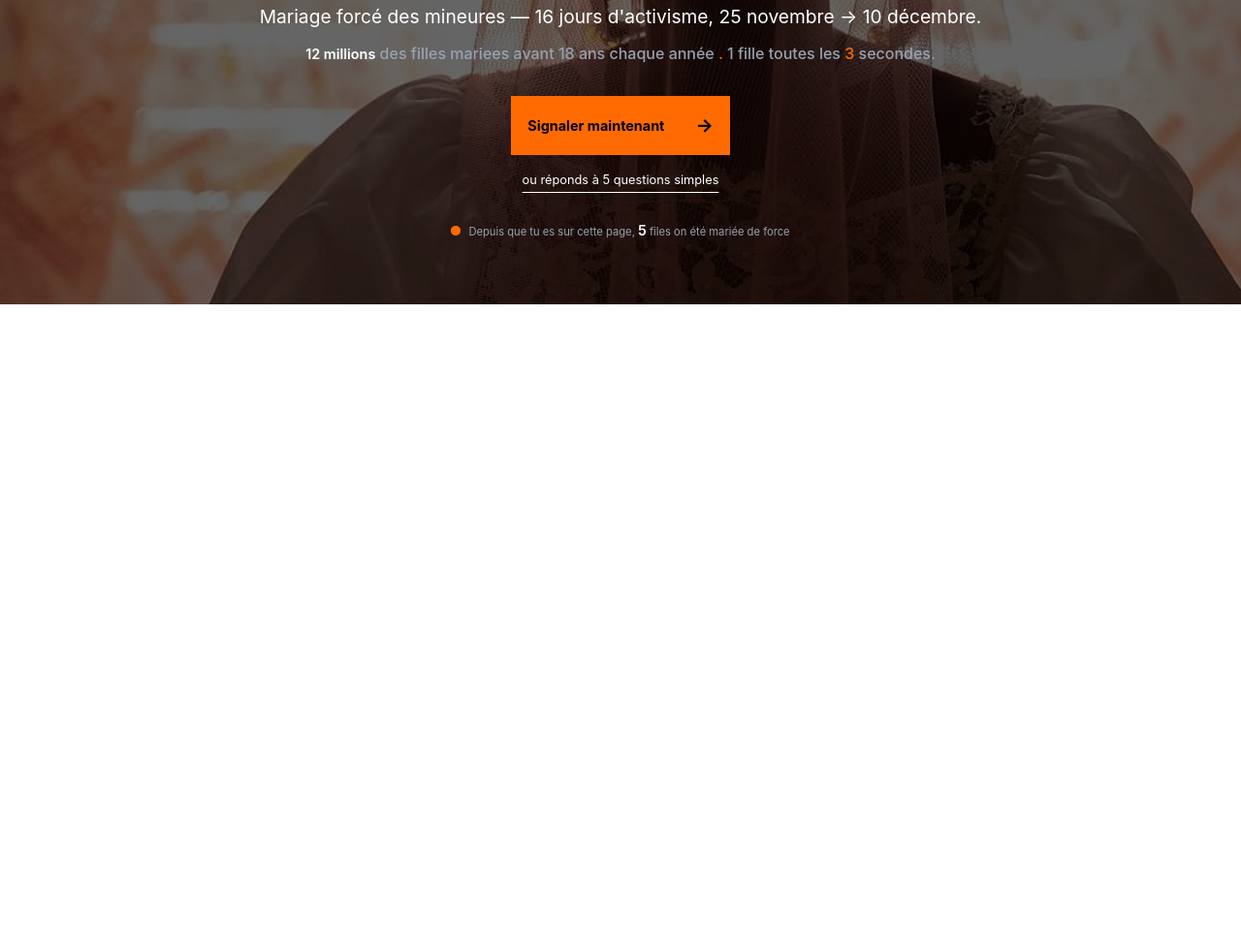
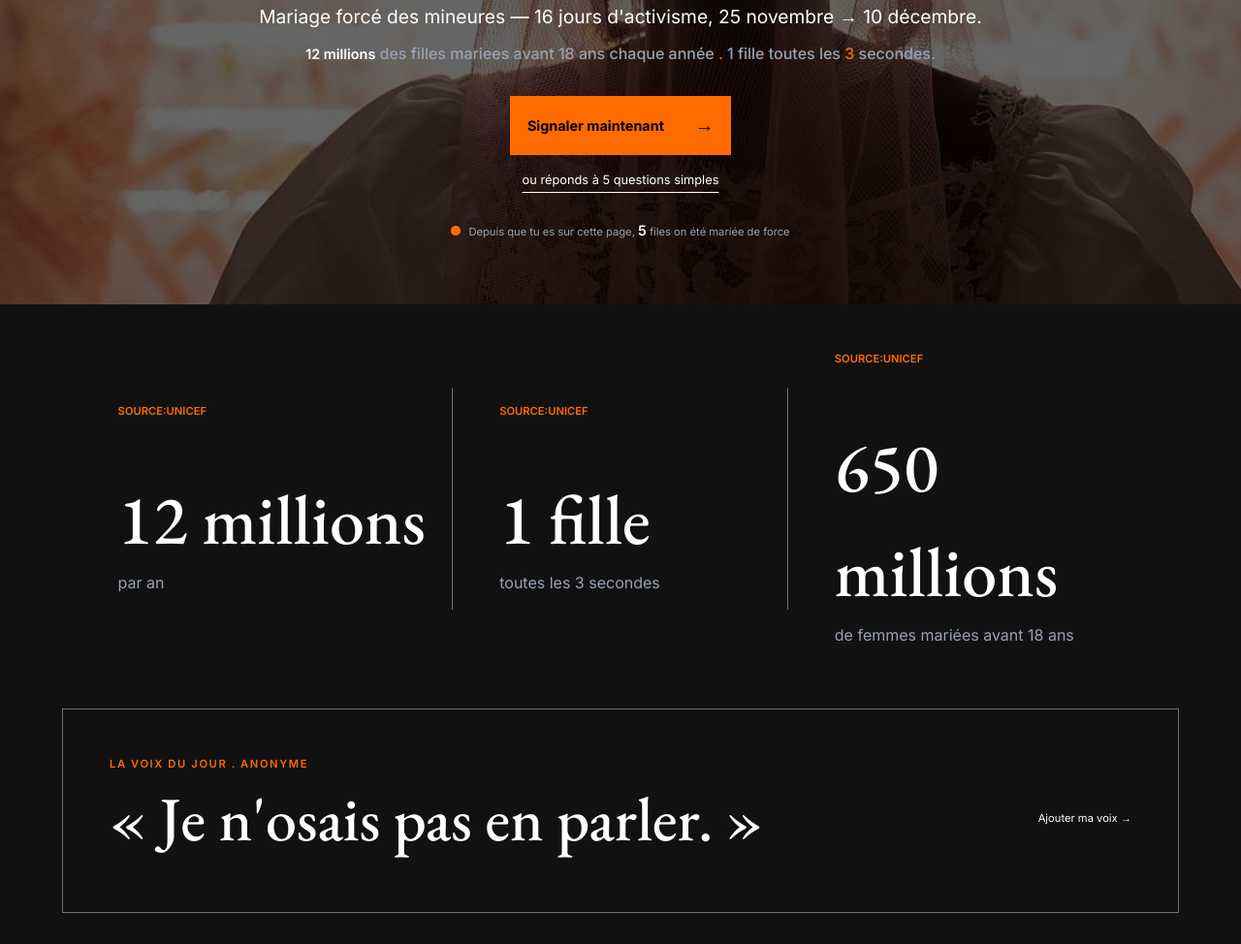
Before and after one commit to ChroquiMohammed/Mohammed_Chroqui_Final_Project, a website: page index.html in a window 1280 px wide. Shown: the part 486-1460 px from the top of the page at 97% size. Before the commit the page ends 800 px from the top, so only its background shows below. Drawn offline with nearby package versions, Linux system fonts and the light colour scheme; a web font is replaced by a local one.

Commit message:
section two from acceuil page with responsive

```diff
--- a/index.html
+++ b/index.html
@@ -8,7 +8,7 @@
     <title>Accueil</title>
 </head>
 <body>
-    <header class="bg-black z-50 opacity-[0.8]  py-[1.5rem] px-[4rem]  fixed w-full max-md:px-[0rem] max-md:gap-[2rem] max-md:flex max-md:flex-col max-md:pb-0   ">
+    <header class="bg-black z-50 opacity-[0.8]  py-[1rem] px-[4rem]  fixed w-full max-md:px-[0rem] max-md:gap-[2rem] max-md:flex max-md:flex-col max-md:pb-0   ">
         <div class="flex items-center justify-between px-[1rem]">
         <img src="./public/images/logo_sawti.webp" alt="" class="w-[7%] max-md:w-[23%]">
         <nav class="text-white flex items-center gap-[3rem] text-[0.8rem] font-medium  max-md:hidden">
@@ -38,7 +38,7 @@
         <section class="bg-[url('/public/images/hero_section_bg.webp')]  w-full h-[100vh] bg-cover relative">
             <div class="absolute bg-black w-full h-full opacity-[0.6]"></div>
             <!-- contenue for hero section -->
-            <div class="absolute flex flex-col items-center justify-center h-full w-full gap-[2rem] pt-[5rem] max-md:px-[2rem] ">
+            <div class="absolute flex flex-col items-center justify-center h-full w-full gap-[2rem] pt-[5rem] max-md:px-[2rem]  ">
                 <h1 class="font-display uppercase text-white text-[8rem] w-[50%] text-center leading-[6.5rem] max-md:text-[5rem] max-md:w-[95%] max-md:leading-[4rem]">on a dit oui a sa place.</h1>
                 <div class="text-center flex flex-col gap-[0.7rem]">
                 <p class="text-white text-[1.2rem] max-md:text-[1rem]">Mariage forcé des mineures — 16 jours d'activisme, 25 novembre → 10 décembre.</p>
@@ -62,7 +62,38 @@
         </section>
 
         <!-- secon section -->
-         <section></section>
+         <section class="bg-[#111111] px-[4rem] py-[2rem]   flex flex-col gap-[3rem] justify-center  max-md:px-[2rem]  ">
+            <div class="flex w-full justify-center items-center max-md:flex-col max-md:border-r max-md:border-gray-500 ">
+            <div class="flex flex-col gap-[3rem] w-[30%] max-md:w-full  py-[1rem] max-md:py-[3rem]  max-md:px-[1rem]  underline-hover lg:border-r border-gray-500 max-md:border-b max-md:border-gray-500 ">
+                <p class="text-alpha uppercase text-[0.7rem] font-semibold  ">source:unicef</p>
+                <div>
+                    <h2 class="font-stat text-white text-[4.5rem]">12 millions</h2>
+                    <p class="text-gray-400 font-lighter">par an</p>
+                </div>
+            </div>
+            <div class="flex flex-col gap-[3rem] w-[30%] max-md:w-full py-[1rem] max-md:py-[3rem] px-[3rem] max-md:px-[1rem] underline-hover lg:border-r border-gray-500  max-md:border-b max-md:border-gray-500">
+                <p class="text-alpha uppercase text-[0.7rem] font-semibold  ">source:unicef</p>
+                <div>
+                    <h2 class="font-stat text-white text-[4.5rem]">1 fille</h2>
+                    <p class="text-gray-400 font-lighter">toutes les 3 secondes</p>
+                </div>
+            </div>
+            <div class="flex flex-col gap-[3rem] w-[30%] max-md:w-full py-[1rem] max-md:py-[3rem] pl-[3rem] max-md:px-[1rem] underline-hover  ">
+                <p class="text-alpha uppercase text-[0.7rem] font-semibold  ">source:unicef</p>
+                <div>
+                    <h2 class="font-stat text-white text-[4.5rem]">650 millions</h2>
+                    <p class="text-gray-400 font-lighter">de femmes mariées avant 18 ans</p>
+                </div>
+            </div>
+            </div>
+            <div class="flex flex-col border border-gray-500 p-[3rem]">
+                <p class="text-[0.7rem] text-alpha tracking-[0.1rem] font-semibold">LA VOIX DU JOUR . ANONYME</p>
+                <div class="flex items-center justify-between max-md:flex-col max-md:justify-start max-md:items-start max-md:gap-[1rem]">
+                    <p class="text-[4rem] max-md:text-[2rem] text-white font-stat ">« Je n'osais pas en parler. »</p>
+                    <a href="" class="text-white hover:text-alpha transition-[1s] text-[0.7rem] max-md:text-start">Ajouter ma voix →</a>
+                </div>
+            </div>
+         </section>
     </main>
 
 
--- a/public/css/input.css
+++ b/public/css/input.css
@@ -1,9 +1,13 @@
+
+@import url('https://fonts.googleapis.com/css2?family=Inter:wght@400;500;600;700&family=Playfair+Display:ital,wght@0,400;0,600;0,700;0,800;1,400;1,500;1,600&display=swap');
+@import url('https://fonts.googleapis.com/css2?family=EB+Garamond:wght@500;600;700&family=Inter:wght@400;500;600;700&family=Playfair+Display:ital,wght@0,400;0,600;0,700;0,800;1,400;1,500;1,600&display=swap');
 @import "tailwindcss";
-@import url('https://fonts.googleapis.com/css2?family=Inter:wght@400;500;600;700&family=Playfair+Display:ital,wght@0,400;0,600;0,700;0,800;1,400;1,500;1,600&display=swap');
 
 @theme {
     --font-display: "Playfair Display", Georgia, serif;
     --font-sans: "Inter", system-ui, sans-serif;
+      --font-stat: "EB Garamond", Georgia, serif;
+
     --color-alpha:#ff6b00;
     --color-bg:#111111
 }
```
Also changed, not shown: public/css/output.css.
